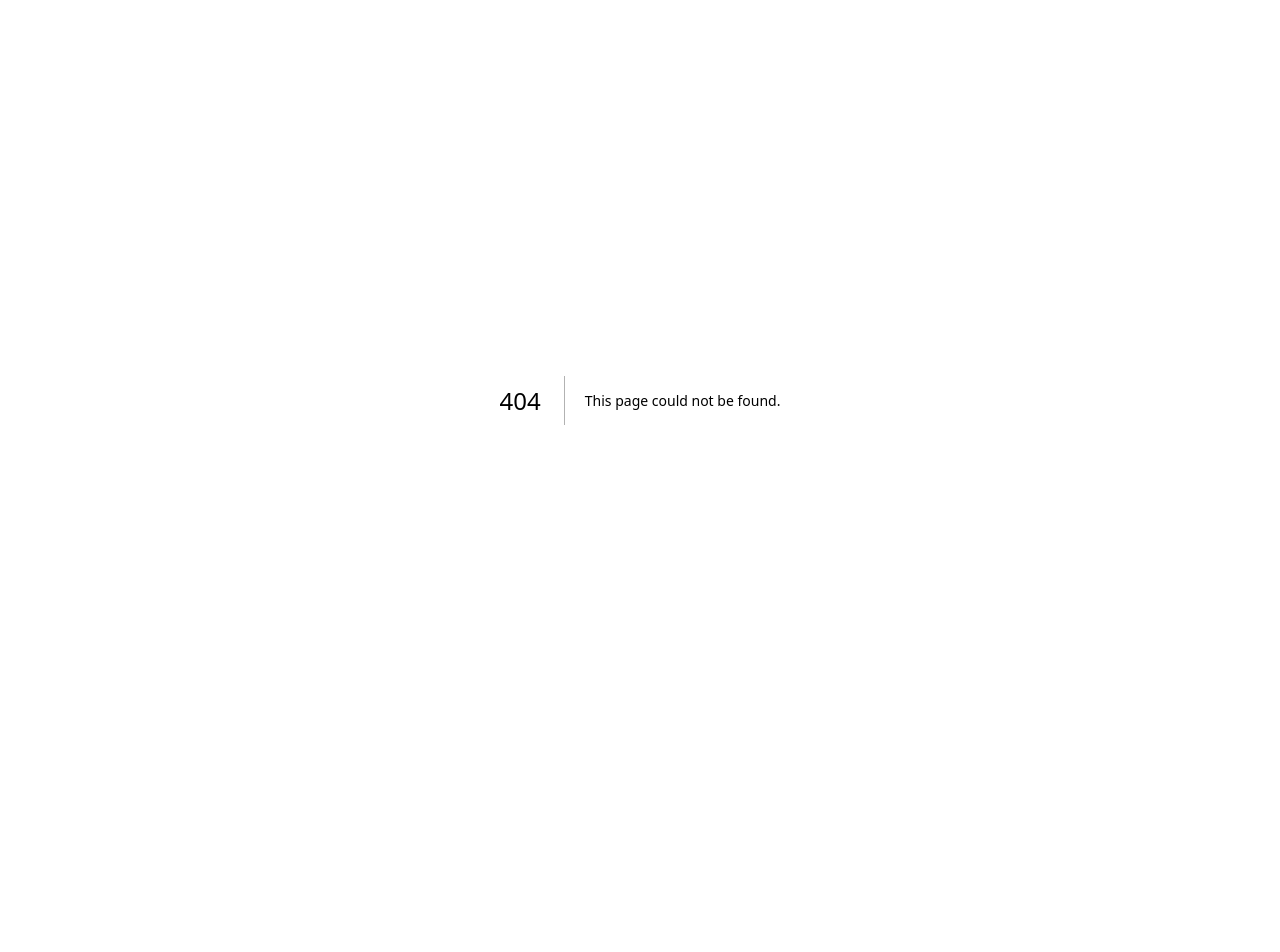
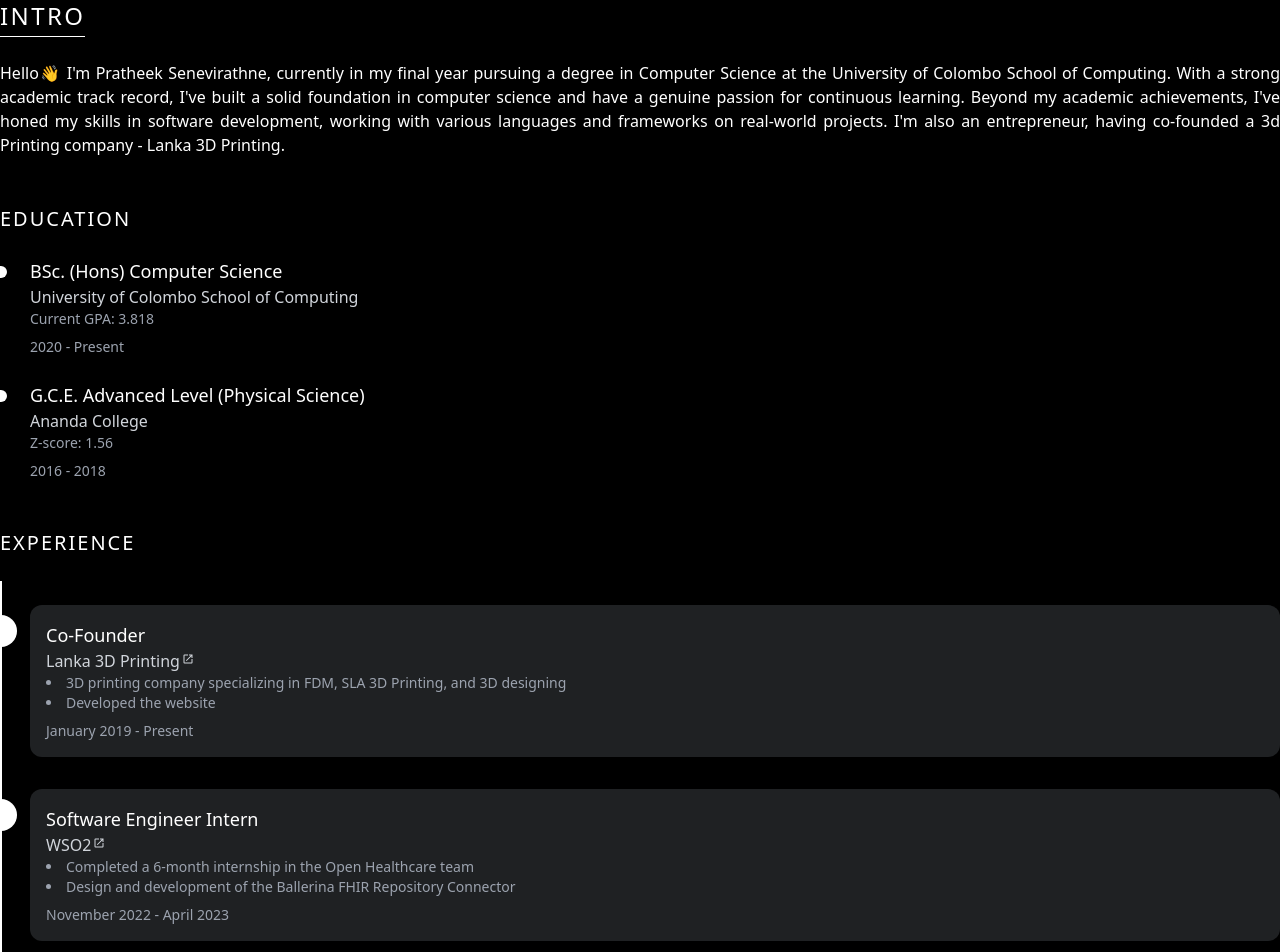
Before and after one commit to lilRaptor99/site, a Next.js app: page /sub-pages/intro in a window 1280 px wide. Before the commit this address had no page. Shown: the top 952 px of the page. Before the commit the page ends 800 px from the top, so only its background shows below. Built offline with nearby package versions, Linux system fonts and the light colour scheme; some icons are missing.

Commit message:
Add intro page

```diff
--- a/pages/_document.tsx
+++ b/pages/_document.tsx
@@ -9,6 +9,10 @@ export default function Document() {
           name='description'
           content='The official portfolio website of Pratheek Senevirathne'
         />
+        <link
+          rel='stylesheet'
+          href='https://cdn.jsdelivr.net/gh/dheereshagrwal/colored-icons@1.7.3/src/app/ci.min.css'
+        />
       </Head>
       <body className='scroll-smooth'>
         <Main />
--- a/pages/index.tsx
+++ b/pages/index.tsx
@@ -8,13 +8,14 @@ import { useEffect, useState } from 'react';
 import { IoArrowBackOutline } from 'react-icons/io5';
 import { Drawer } from 'vaul';
 import ContactPage from './sub-pages/contact';
+import IntroPage from './sub-pages/intro';
 
 const openSans = Open_Sans({ subsets: ['latin'] });
 
 enum SubPages {
   INTRO,
-  WORK,
-  ABOUT,
+  PROJECTS,
+  RESEARCH,
   CONTACT,
 }
 
@@ -102,19 +103,19 @@ export default function Home() {
                 </Drawer.Trigger>
                 <Drawer.Trigger>
                   <HeaderLink
-                    title='WORK'
+                    title='PROJECTS'
                     className='border-b-0 md:border-2 md:border-r'
                     onClick={() => {
-                      setSubPage(SubPages.WORK);
+                      setSubPage(SubPages.PROJECTS);
                     }}
                   />
                 </Drawer.Trigger>
                 <Drawer.Trigger>
                   <HeaderLink
-                    title='ABOUT'
+                    title='RESEARCH'
                     className='border-b-0 md:border-2 md:border-l md:border-r-0'
                     onClick={() => {
-                      setSubPage(SubPages.ABOUT);
+                      setSubPage(SubPages.RESEARCH);
                     }}
                   />
                 </Drawer.Trigger>
@@ -143,14 +144,14 @@ export default function Home() {
                     <div className='max-w-xl w-full mx-auto'>
                       {(() => {
                         switch (subPage) {
-                          case SubPages.ABOUT:
-                            return <h1>About Page</h1>;
+                          case SubPages.INTRO:
+                            return <IntroPage />;
+                          case SubPages.PROJECTS:
+                            return <h1>Projects Page</h1>;
+                          case SubPages.RESEARCH:
+                            return <h1>Research Page</h1>;
                           case SubPages.CONTACT:
                             return <ContactPage />;
-                          case SubPages.INTRO:
-                            return <h1>Intro Page</h1>;
-                          case SubPages.WORK:
-                            return <h1>Work Page</h1>;
                           default:
                             return <></>;
                         }
--- /dev/null
+++ b/pages/sub-pages/intro.tsx
@@ -0,0 +1,155 @@
+import OpenInNewLink from '@/components/OpenInNewLink';
+import { MdOutlineOpenInNew } from 'react-icons/md';
+
+export default function IntroPage() {
+  return (
+    <div>
+      <div className='w-fit mb-6'>
+        <h2 className='mb-1 text-2xl tracking-widest'>INTRO</h2>
+        <div role='separator' className='border-b border-white w-full' />
+      </div>
+
+      <div className='mb-12'>
+        <p className='text-justify'>
+          Hello👋 I&apos;m Pratheek Senevirathne, currently in my final year pursuing a degree in
+          Computer Science at the University of Colombo School of Computing. With a strong academic
+          track record, I&apos;ve built a solid foundation in computer science and have a genuine
+          passion for continuous learning. Beyond my academic achievements, I&apos;ve honed my
+          skills in software development, working with various languages and frameworks on
+          real-world projects. I&apos;m also an entrepreneur, having co-founded a 3d Printing
+          company -{' '}
+          <a
+            href='https://www.lanka3dprinting.com'
+            className='relative w-fit inline-block font-medium after:block after:content-[""] after:absolute after:h-[1px] after:bg-white after:w-full after:scale-x-0 after:hover:scale-x-100 after:transition after:duration-300 after:origin-left'
+          >
+            Lanka 3D Printing
+          </a>
+          .
+        </p>
+      </div>
+
+      <div className='mb-12'>
+        <h3 className='mb-6 text-xl tracking-widest'>EDUCATION</h3>
+
+        <div className='relative w-full'>
+          <div className='flex flex-col pl-[30px]'>
+            <div className='relative flex flex-col mb-6'>
+              <div className='absolute top-[9px] left-[-35px] bg-white h-3 w-3 rounded-full' />
+              <h4 className='text-lg font-medium'>BSc. (Hons) Computer Science</h4>
+              <p className='text-gray-300 font-medium'>University of Colombo School of Computing</p>
+              <p className='text-sm text-gray-400 mb-2'>Current GPA: 3.818</p>
+              <p className='text-sm text-gray-400'>2020 - Present</p>
+            </div>
+
+            <div className='relative flex flex-col'>
+              <div className='absolute top-[9px] left-[-35px] bg-white h-3 w-3 rounded-full' />
+              <h4 className='text-lg font-medium'>G.C.E. Advanced Level (Physical Science)</h4>
+              <p className='text-gray-300 font-medium'>Ananda College</p>
+              <p className='text-sm text-gray-400 mb-2'>Z-score: 1.56</p>
+              <p className='text-sm text-gray-400'>2016 - 2018</p>
+            </div>
+          </div>
+        </div>
+      </div>
+
+      <div className='mb-12'>
+        <h3 className='mb-6 text-xl tracking-widest'>EXPERIENCE</h3>
+
+        <div className='relative w-full'>
+          <div className='absolute top-0 left-0 h-full w-0.5 bg-white' />
+
+          <div className='flex flex-col pl-[30px] py-6'>
+            <div className='relative flex flex-col mb-8 bg-gray-400/20 p-4 rounded-xl'>
+              <div className='absolute top-[10px] left-[-45px] bg-white h-8 w-8 rounded-full' />
+              <h4 className='text-lg font-medium'>Co-Founder</h4>
+              <OpenInNewLink href='https://lanka3dprinting.com' className='text-gray-300'>
+                Lanka 3D Printing
+              </OpenInNewLink>
+
+              <ul className='list-disc list-inside mb-2'>
+                <li className='text-sm text-gray-400'>
+                  3D printing company specializing in FDM, SLA 3D Printing, and 3D designing
+                </li>
+                <li className='text-sm text-gray-400'>Developed the website</li>
+              </ul>
+
+              <p className='text-sm text-gray-400'>January 2019 - Present</p>
+            </div>
+
+            <div className='relative flex flex-col bg-gray-400/20 p-4 rounded-xl'>
+              <div className='absolute top-[10px] left-[-45px] bg-white h-8 w-8 rounded-full' />
+              <h4 className='text-lg font-medium'>Software Engineer Intern</h4>
+              <OpenInNewLink href='https://wso2.com' className='text-gray-300'>
+                WSO2
+              </OpenInNewLink>
+
+              <ul className='list-disc list-inside mb-2'>
+                <li className='text-sm text-gray-400'>
+                  Completed a 6-month internship in the Open Healthcare team
+                </li>
+                <li className='text-sm text-gray-400'>
+                  Design and development of the Ballerina FHIR Repository Connector
+                </li>
+              </ul>
+
+              <p className='text-sm text-gray-400'>November 2022 - April 2023</p>
+            </div>
+          </div>
+        </div>
+      </div>
+
+      <div className='mb-12'>
+        <h3 className='mb-6 text-xl tracking-widest'>TECHNOLOGIES</h3>
+
+        {/* languages sub section with language icons */}
+        <div className='flex flex-wrap gap-4'>
+          {[
+            'js',
+            'ts',
+            'python',
+            'java',
+            'c',
+            'cpp',
+            'php',
+            'scala',
+            // 'ballerina',
+            // 'bash',
+            'html',
+            'css',
+            'react',
+            'nextjs',
+            'tailwind',
+            'mui',
+            'nodejs',
+            'spring',
+            // 'flask',
+            // 'express',
+            'mysql',
+            'postgresql',
+            'mongodb',
+            'redis',
+            'git',
+            'github',
+            'docker',
+            // 'aws',
+            'azure',
+            'gcd',
+            'do',
+            // 'netlify',
+            // 'vercel',
+            'firebase',
+            // 'arduino',
+            'figma',
+          ].map((tech) => (
+            <div key={tech} className='relative w-16 h-16 rounded-md overflow-hidden tech'>
+              <i
+                aria-label={`${tech} icon`}
+                className={`absolute top-0 left-0 w-full h-full transition-all duration-300 transform scale-90 hover:scale-100 rounded-md ci ci-${tech}-light ci-2x`}
+              />
+            </div>
+          ))}
+        </div>
+      </div>
+    </div>
+  );
+}
```
